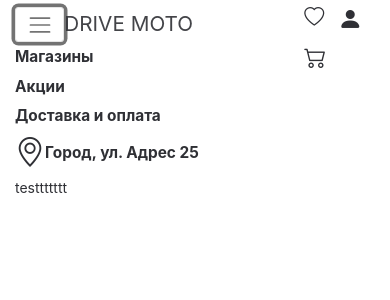
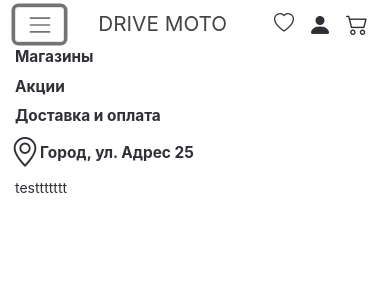
Before and after one commit to MariiaUdovytska/React-Online-store-Gidrotsikly, a React (Create React App) app in the folder react-online-store-gidrotsikly/: page / in a window 390 px wide. Both pictures are taken after a click on the button 39 px from the left and 24 px from the top of the page. Shown: the top 300 px of the page. Built offline with nearby package versions, Linux system fonts and the light colour scheme.

Commit message:
add styles for media phone burger

```diff
--- a/react-online-store-gidrotsikly/src/MenuBurger.js
+++ b/react-online-store-gidrotsikly/src/MenuBurger.js
@@ -80,25 +80,25 @@ class MenuBurger extends React.Component {
 						<Navbar collapseOnSelect expand={false} onToggle={this.listenerToggle}>
 							<Container>
 								<Navbar.Toggle aria-controls="responsive-navbar-nav" />
-								<Navbar.Brand className='nav-bar__items-brand-phone' href="#home">DRIVE MOTO</Navbar.Brand>
+								<Navbar.Brand className='nav-bar-phone__items-brand' href="#home">DRIVE MOTO</Navbar.Brand>
 								<Navbar.Collapse id="responsive-navbar-nav">
-									<Nav className='nav-bar__items-left'>
-										<Nav.Link className='nav-bar__items-a' href="#">Магазины</Nav.Link>
-										<Nav.Link className='nav-bar__items-a' href="#">Акции</Nav.Link>
-										<Nav.Link className='nav-bar__items-a' href="#">Доставка и оплата</Nav.Link>
+									<Nav>
+										<Nav.Link className='nav-bar-phone__items-a' href="#">Магазины</Nav.Link>
+										<Nav.Link className='nav-bar-phone__items-a' href="#">Акции</Nav.Link>
+										<Nav.Link className='nav-bar-phone__items-a' href="#">Доставка и оплата</Nav.Link>
 									</Nav>
-									<Nav className='nav-bar__items-adress'>
-										<Nav.Link className='nav-bar__items-adress-a' href="#"><i className="bi bi-geo-alt" style={{ display: 'inline-flex', fontSize: '30px', color: '#2F3035'}}></i>Город,  ул. Адрес  25</Nav.Link>
+									<Nav className='nav-bar-phone__items-adress'>
+										<Nav.Link href="#"><i className="bi bi-geo-alt" style={{ display: 'inline-flex', fontSize: '30px', color: '#2F3035'}}></i>Город,  ул. Адрес  25</Nav.Link>
 									</Nav>
 								</Navbar.Collapse>
 							</Container>
 						</Navbar>
 					</div>
 
-					<Nav className="nav-bar__items-right-phone">
-						<Nav.Link href="#" className='nav-bar__items-right-a' ><i className="bi bi-heart " style={{ fontSize: '20px', color: '#2F3035'}}></i></Nav.Link>
-						<Nav.Link href="#" className='nav-bar__items-right-a'><i className="bi bi-person-fill " style={{ fontSize: '24px', color: '#2F3035'}}></i></Nav.Link>
-						<Nav.Link href="#" className='nav-bar__items-right-a'><i className="bi bi-cart2 " style={{ fontSize: '22px', color: '#2F3035'}}></i></Nav.Link>
+					<Nav className="nav-bar-phone__items-right">
+						<Nav.Link href="#" className='nav-bar-phone__items-right-a' ><i className="bi bi-heart " style={{ fontSize: '20px', color: '#2F3035'}}></i></Nav.Link>
+						<Nav.Link href="#" className='nav-bar-phone__items-right-a'><i className="bi bi-person-fill " style={{ fontSize: '24px', color: '#2F3035'}}></i></Nav.Link>
+						<Nav.Link href="#" className='nav-bar-phone__items-right-a'><i className="bi bi-cart2 " style={{ fontSize: '22px', color: '#2F3035'}}></i></Nav.Link>
 					</Nav>
 				</div>
 			)
--- a/react-online-store-gidrotsikly/src/css/menuBurger.css
+++ b/react-online-store-gidrotsikly/src/css/menuBurger.css
@@ -105,6 +105,21 @@
 	}
 }
 
+@media(max-width: 344px){
+	.nav-bar-phone__items-brand{
+		margin-left: 10px!important;
+	}
+}
+@media(max-width: 312px){
+	.nav-bar-phone__items-brand{
+		font-size: 1.28rem!important;
+	}
+	.nav-bar-phone__items-right .nav-link{
+		padding-left: 0.2rem!important;
+		padding-right: 0.2rem!important;
+	}
+}
+
 
 .nav-bar-phone{
 	display: flex;
@@ -113,12 +128,8 @@
 	align-items: center;
 	justify-content: space-between;
 }
-.nav-bar-phone__burger{
-	/* max-width:100px; */
-}
 .nav-bar__items-right-a-phone{
 	align-self: flex-start;
-
 }
 
 
@@ -158,17 +169,30 @@
 }
 
 
-.nav-bar__items-brand-phone{
+.nav-bar-phone__items-brand{
 	text-transform: uppercase;
 	font-weight: 400;
 	font-size: 1.48rem;
+	margin-left: 34px;
+}
+.nav-bar-phone__items-brand:hover{
+	font-weight: 600;
 }
 
-.nav-bar__items-right-phone{
+.navbar-nav .nav-bar-phone__items-a{
+	padding-left: 0px!important;
+	padding-right: 0px!important;
+}
+.nav-bar-phone__items-adress a{
+	margin-left: -5px;
+}
+.nav-bar-phone__items-right{
 	flex-direction: row;
 	align-self: flex-start;
+	flex-wrap: nowrap;
+	padding-top: 6px;
 }
-.nav-bar__items-right-phone .nav-link{
+.nav-bar-phone__items-right .nav-link{
 	padding-left: 0.5rem;
 	padding-right: 0.5rem;
 }
```
